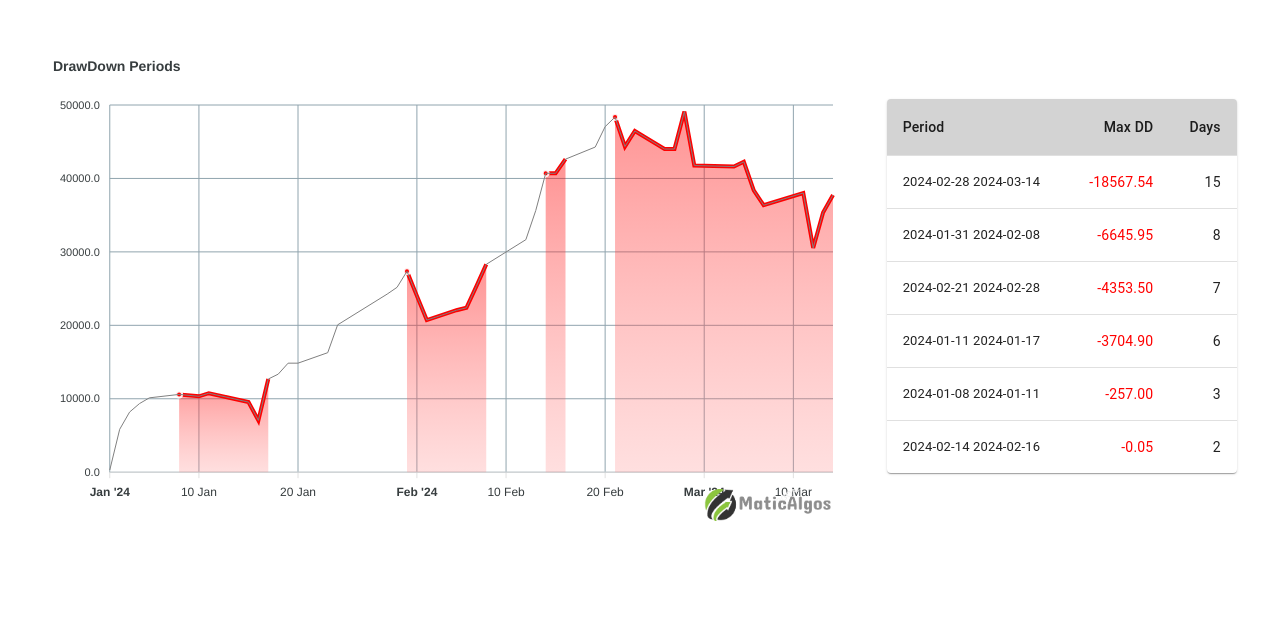
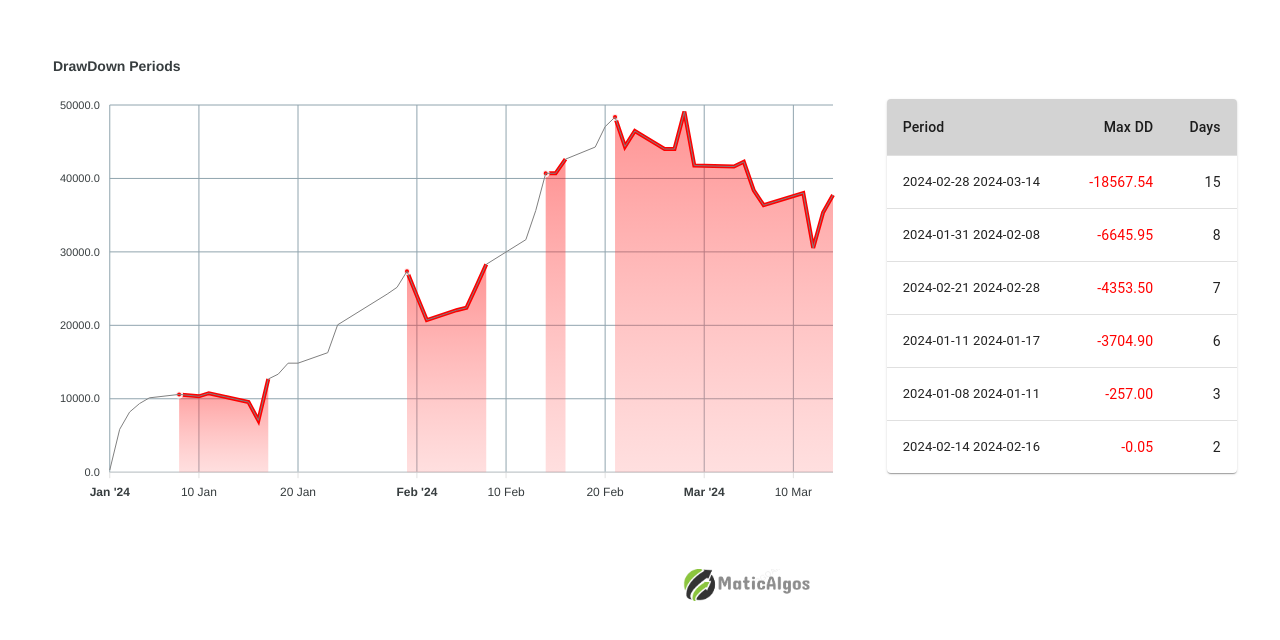
Before and after one commit to Ketan281/maticAlgos, a React (Create React App) app: page / in a window 1280 px wide. Shown: the part 114-754 px from the top of the page. Built offline with nearby package versions, Linux system fonts and the light colour scheme.

Commit message:
fixed logo

```diff
--- a/src/App.css
+++ b/src/App.css
@@ -24,8 +24,8 @@
 .logo{
   z-index: 999;
   position:absolute;
-  left:55vw;
-  top:75vh;
+  left:50vw;
+  top:64vh;
   font-size: 35px;
   color:rgb(174, 172, 172);
   font-family:'Trebuchet MS', 'Lucida Sans Unicode', 'Lucida Grande', 'Lucida Sans', Arial, sans-serif;
--- a/src/components/MixedCharts.js
+++ b/src/components/MixedCharts.js
@@ -5,6 +5,9 @@ import newData from "../ddperiod.json";
 import logo from "./assets/Captureq1.png"
 import { useMediaQuery } from '@mui/material'
 const ApexChart = () => {
+
+
+
   const isMobile = useMediaQuery("(max-width:768px)");
   function getCumsumValues(combined, data) {
     const cumsumMap = {};
@@ -122,8 +125,28 @@ function processData(combined, data) {
        animations: { enabled: false },
        zoom: { enabled: false },
        toolbar: { show: false },
+       events: {
+        // Event handler for rendering the logo
+        rendered: (chart) => {
+          const logoWidth = 40; // Adjust the logo width
+          const logoHeight = 40; // Adjust the logo height
+          const logoX = chart.width / 2 - logoWidth / 2; // X-axis position of the logo
+          const logoY = chart.height / 2 - logoHeight / 2; // Y-axis position of the logo
+
+          const logoElement = document.createElement('img');
+          logoElement.src = logo;
+          logoElement.width = logoWidth;
+          logoElement.height = logoHeight;
+          logoElement.style.position = 'absolute';
+          logoElement.style.left = `${logoX}px`;
+          logoElement.style.top = `${logoY}px`;
+
+          chart.renderer.boxContainer.appendChild(logoElement);
+        },
+      },
       //  background: '#fff',
     },
+
     dataLabels: { enabled: false },
     stroke: { curve: 'straight' },
     fill: {
@@ -212,8 +235,11 @@ function processData(combined, data) {
 
 
   return (
-    <div>
-      <div id="chart" className="my-chart">
+    <div style={{ position: 'relative' }}>
+    <div className='logo' style={{ position: 'absolute', zIndex: -1 }}>
+      <img src={logo} alt="logo" />
+    </div>
+    <div id="chart" className="my-chart" style={{ backgroundColor: 'rgba(255, 255, 255, 0.5)' }}>
       <ReactApexChart
         options={options}
         series={series}
@@ -223,10 +249,8 @@ function processData(combined, data) {
         className="my-custom-chart"
       />
     </div>
-      <div className='logo'>
-          <img src={logo} alt="logo"/>
   </div>
-    </div>
+
   );
 };
 
```
Lines whose indentation alone changed are shown as unchanged.
